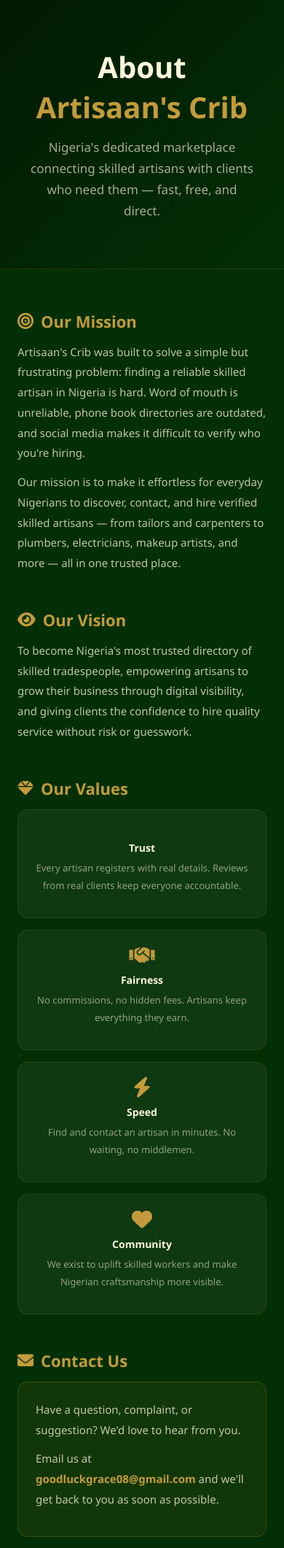
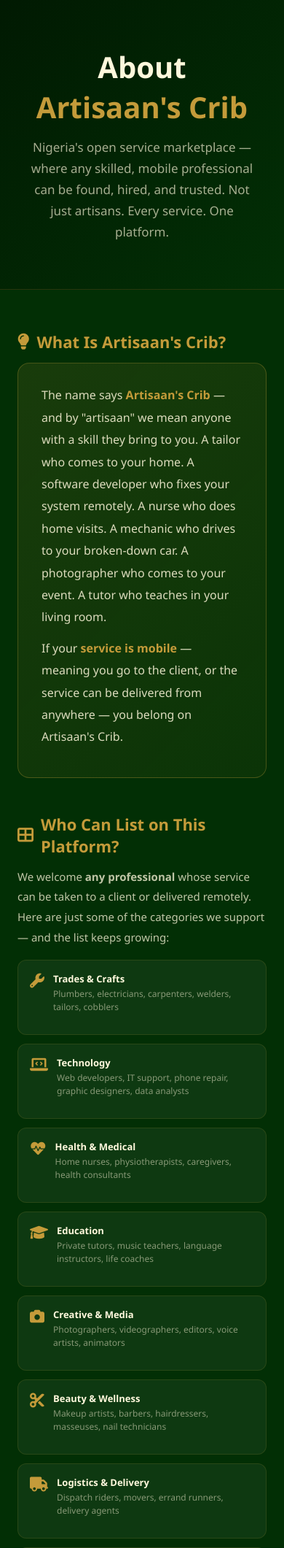
Before and after one commit to Grace-goodluck/ARTISANS-, a Flask app: template templates/about.html in a window 390 px wide. Shown: the part 67-2188 px from the top of the page at 73% size. Run offline with Flask 3, Linux system fonts and the light colour scheme; the template is opened without the code that fills it, so the values that code supplies are empty; the visitor is signed in with stand-in values (Sample User, id 1).

Commit message:
Expand About page to reflect platform's full vision as a mobile services marketplace
Platform is not limited to trade artisans — it welcomes any mobile/freelance
professional: tech, medical, education, creative, beauty, logistics, legal,
auto, entertainment and more. Added service categories grid, highlighted
the 'mobile service' concept, and rewrote mission/vision to match.

Co-Authored-By: Claude Sonnet 4.6 <noreply@anthropic.com>

```diff
--- a/templates/about.html
+++ b/templates/about.html
@@ -46,6 +46,13 @@
         .team-note { background: rgba(196,155,58,0.08); border: 1px solid rgba(196,155,58,0.2); border-radius: 14px; padding: 24px; margin-top: 8px; }
         .contact-link { color: #c49b3a; text-decoration: none; font-weight: 700; }
         .contact-link:hover { text-decoration: underline; }
+        .service-categories { display: grid; grid-template-columns: repeat(auto-fill, minmax(180px, 1fr)); gap: 12px; margin-top: 16px; }
+        .service-cat { background: rgba(255,255,255,0.05); border: 1px solid rgba(196,155,58,0.15); border-radius: 12px; padding: 16px; display: flex; align-items: flex-start; gap: 12px; }
+        .service-cat i { color: #c49b3a; font-size: 20px; margin-top: 2px; flex-shrink: 0; }
+        .service-cat h4 { font-size: 13px; font-weight: 800; color: #fff8dc; margin-bottom: 3px; }
+        .service-cat p { font-size: 12px; color: rgba(255,248,220,0.5); line-height: 1.5; }
+        .highlight-box { background: linear-gradient(135deg, rgba(196,155,58,0.12), rgba(196,155,58,0.05)); border: 1px solid rgba(196,155,58,0.3); border-radius: 16px; padding: 28px 32px; margin-bottom: 14px; }
+        .highlight-box p { font-size: 16px; color: rgba(255,248,220,0.85); line-height: 1.9; }
 
         footer { background: #011a02; border-top: 1px solid rgba(196,155,58,0.12); padding: 24px; text-align: center; color: rgba(255,248,220,0.3); font-size: 13px; }
     </style>
@@ -72,28 +79,56 @@
 
 <div class="hero-strip">
     <h1>About <span>Artisaan's Crib</span></h1>
-    <p>Nigeria's dedicated marketplace connecting skilled artisans with clients who need them — fast, free, and direct.</p>
+    <p>Nigeria's open service marketplace — where any skilled, mobile professional can be found, hired, and trusted. Not just artisans. Every service. One platform.</p>
 </div>
 
 <div class="wrap">
+
+    <div class="section">
+        <h2><i class="fa-solid fa-lightbulb"></i> What Is Artisaan's Crib?</h2>
+        <div class="highlight-box">
+            <p>The name says <strong style="color:#c49b3a;">Artisaan's Crib</strong> — and by "artisaan" we mean anyone with a skill they bring to you. A tailor who comes to your home. A software developer who fixes your system remotely. A nurse who does home visits. A mechanic who drives to your broken-down car. A photographer who comes to your event. A tutor who teaches in your living room.</p>
+            <p style="margin-top:12px;">If your <strong style="color:#c49b3a;">service is mobile</strong> — meaning you go to the client, or the service can be delivered from anywhere — you belong on Artisaan's Crib.</p>
+        </div>
+    </div>
+
+    <div class="section">
+        <h2><i class="fa-solid fa-th-large"></i> Who Can List on This Platform?</h2>
+        <p>We welcome <strong>any professional</strong> whose service can be taken to a client or delivered remotely. Here are just some of the categories we support — and the list keeps growing:</p>
+        <div class="service-categories">
+            <div class="service-cat"><i class="fa-solid fa-wrench"></i><div><h4>Trades & Crafts</h4><p>Plumbers, electricians, carpenters, welders, tailors, cobblers</p></div></div>
+            <div class="service-cat"><i class="fa-solid fa-laptop-code"></i><div><h4>Technology</h4><p>Web developers, IT support, phone repair, graphic designers, data analysts</p></div></div>
+            <div class="service-cat"><i class="fa-solid fa-heartbeat"></i><div><h4>Health & Medical</h4><p>Home nurses, physiotherapists, caregivers, health consultants</p></div></div>
+            <div class="service-cat"><i class="fa-solid fa-graduation-cap"></i><div><h4>Education</h4><p>Private tutors, music teachers, language instructors, life coaches</p></div></div>
+            <div class="service-cat"><i class="fa-solid fa-camera"></i><div><h4>Creative & Media</h4><p>Photographers, videographers, editors, voice artists, animators</p></div></div>
+            <div class="service-cat"><i class="fa-solid fa-scissors"></i><div><h4>Beauty & Wellness</h4><p>Makeup artists, barbers, hairdressers, masseuses, nail technicians</p></div></div>
+            <div class="service-cat"><i class="fa-solid fa-truck"></i><div><h4>Logistics & Delivery</h4><p>Dispatch riders, movers, errand runners, delivery agents</p></div></div>
+            <div class="service-cat"><i class="fa-solid fa-utensils"></i><div><h4>Food & Catering</h4><p>Private chefs, caterers, bakers, meal prep services</p></div></div>
+            <div class="service-cat"><i class="fa-solid fa-gavel"></i><div><h4>Professional Services</h4><p>Lawyers, accountants, surveyors, consultants, estate agents</p></div></div>
+            <div class="service-cat"><i class="fa-solid fa-music"></i><div><h4>Entertainment</h4><p>DJs, MCs, comedians, dancers, event decorators, hype men</p></div></div>
+            <div class="service-cat"><i class="fa-solid fa-car"></i><div><h4>Auto & Mechanical</h4><p>Mobile mechanics, car washers, auto electricians, tyre fitters</p></div></div>
+            <div class="service-cat"><i class="fa-solid fa-ellipsis"></i><div><h4>And More</h4><p>If you have a skill and can bring it to a client — you're welcome here.</p></div></div>
+        </div>
+    </div>
+
     <div class="section">
         <h2><i class="fa-solid fa-bullseye"></i> Our Mission</h2>
-        <p>Artisaan's Crib was built to solve a simple but frustrating problem: finding a reliable skilled artisan in Nigeria is hard. Word of mouth is unreliable, phone book directories are outdated, and social media makes it difficult to verify who you're hiring.</p>
-        <p>Our mission is to make it effortless for everyday Nigerians to discover, contact, and hire verified skilled artisans — from tailors and carpenters to plumbers, electricians, makeup artists, and more — all in one trusted place.</p>
+        <p>Finding a reliable, verified service provider in Nigeria has always been a game of chance — word of mouth, random referrals, unverified social media pages. Artisaan's Crib changes that.</p>
+        <p>Our mission is to give every skilled Nigerian professional — regardless of their field — a trusted digital presence where clients can find them, review their work, and contact them directly. No middlemen. No commissions. No barriers.</p>
     </div>
 
     <div class="section">
         <h2><i class="fa-solid fa-eye"></i> Our Vision</h2>
-        <p>To become Nigeria's most trusted directory of skilled tradespeople, empowering artisans to grow their business through digital visibility, and giving clients the confidence to hire quality service without risk or guesswork.</p>
+        <p>To become Nigeria's most trusted directory of mobile service professionals — spanning every industry, every skill level, and every corner of the country. A future where no client ever struggles to find the right person for any job, and no professional ever goes undiscovered because of lack of visibility.</p>
     </div>
 
     <div class="section">
         <h2><i class="fa-solid fa-gem"></i> Our Values</h2>
         <div class="values-grid">
-            <div class="value-card"><i class="fa-solid fa-shield-halved"></i><h4>Trust</h4><p>Every artisan registers with real details. Reviews from real clients keep everyone accountable.</p></div>
-            <div class="value-card"><i class="fa-solid fa-handshake"></i><h4>Fairness</h4><p>No commissions, no hidden fees. Artisans keep everything they earn.</p></div>
-            <div class="value-card"><i class="fa-solid fa-bolt"></i><h4>Speed</h4><p>Find and contact an artisan in minutes. No waiting, no middlemen.</p></div>
-            <div class="value-card"><i class="fa-solid fa-heart"></i><h4>Community</h4><p>We exist to uplift skilled workers and make Nigerian craftsmanship more visible.</p></div>
+            <div class="value-card"><i class="fa-solid fa-shield-halved"></i><h4>Trust</h4><p>Verified profiles and real client reviews keep every listing honest and accountable.</p></div>
+            <div class="value-card"><i class="fa-solid fa-handshake"></i><h4>Fairness</h4><p>Free to list, free to search. No commissions, no hidden fees — ever.</p></div>
+            <div class="value-card"><i class="fa-solid fa-bolt"></i><h4>Speed</h4><p>Find the right professional and contact them directly in under a minute.</p></div>
+            <div class="value-card"><i class="fa-solid fa-heart"></i><h4>Inclusion</h4><p>Every skill matters. From the finest surgeon to the most creative barber — all are welcome.</p></div>
         </div>
     </div>
 
```
